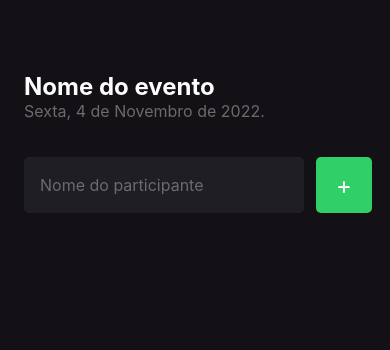
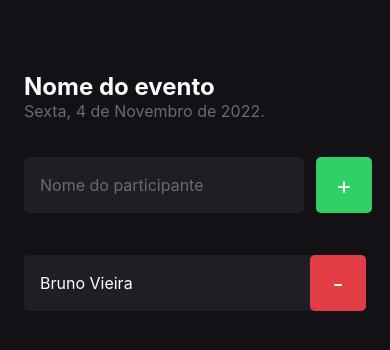
Before and after one commit to wbrunovieira/imhereReactNative, a React Native app: screen / in a window 390 px wide. Shown: the top 350 px of the page. Built offline with nearby package versions, Linux system fonts and the light colour scheme.

Commit message:
created the component Parcipants

```diff
--- /dev/null
+++ b/src/components/Participants/index.tsx
@@ -0,0 +1,19 @@
+import { Text, TouchableOpacity, View } from "react-native";
+
+import { styles } from "./styles";
+
+export function Participant() {
+  return (
+    <View style={styles.container}>
+      <Text style={styles.name}>
+        Bruno Vieira
+      </Text>
+
+      <TouchableOpacity style={styles.button}>
+          <Text style={styles.buttonText}>
+            -
+          </Text>
+        </TouchableOpacity>
+    </View>
+  )
+}
--- /dev/null
+++ b/src/components/Participants/styles.ts
@@ -0,0 +1,30 @@
+import { StyleSheet } from "react-native";
+
+export const styles = StyleSheet.create({
+  container: {
+    width: '100%',
+    backgroundColor: '#1F1E25',
+    borderRadius: 5,
+    flexDirection: 'row',
+    alignItems: 'center',
+    marginBottom: 10
+  },
+  name: {
+    flex: 1,
+    fontSize: 16,
+    color: '#FFF',
+    marginLeft: 16
+  },
+  buttonText: {
+    color: '#FFF',
+    fontSize: 24
+  },
+  button: {
+    width: 56,
+    height: 56,
+    borderRadius: 5,
+    backgroundColor: '#E23C44',
+    alignItems: 'center',
+    justifyContent: 'center'
+  },
+})
--- a/src/screens/Home/index.tsx
+++ b/src/screens/Home/index.tsx
@@ -1,4 +1,5 @@
 import { Text, TextInput, TouchableOpacity, View } from "react-native";
+import { Participant } from "../../components/Participants";
 
 import { styles } from "./style";
 
@@ -30,6 +31,7 @@
             </Text>
         </TouchableOpacity>
       </View>
+      <Participant />
     </View>
   )
 }
```
